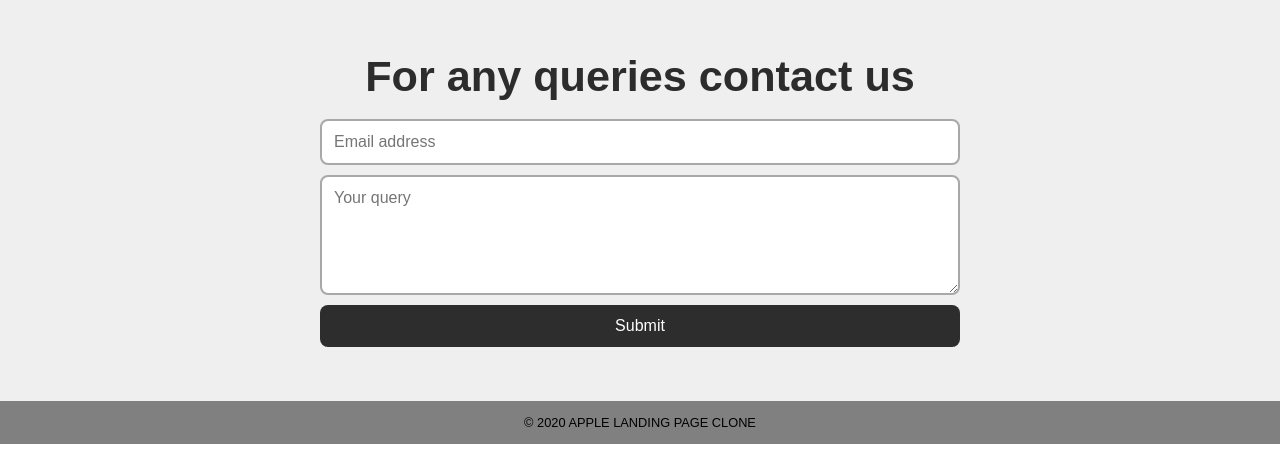
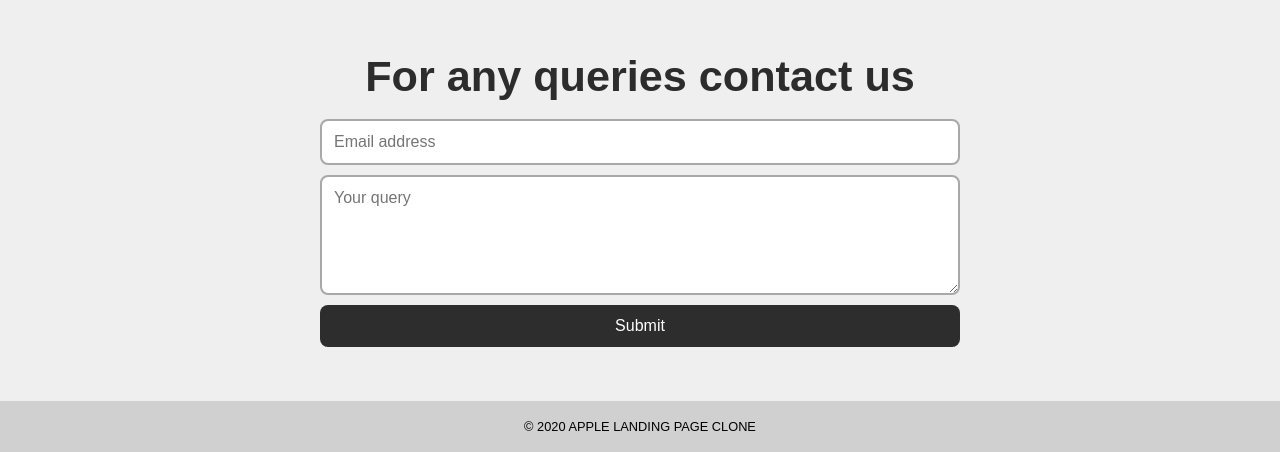
Before and after one commit to shashiirk/rwd-projects, a plain HTML site: page landing-page/index.html in a window 1280 px wide. Shown: the part 2414-2866 px from the top of the page. Drawn offline with Linux system fonts and the light colour scheme.

Commit message:
changed footer color

```diff
--- a/landing-page/style.css
+++ b/landing-page/style.css
@@ -352,11 +352,11 @@ input[type="submit"]:hover {
 }
 
 #footer {
-  background-color: #808080;
+  background-color: #d0d0d0;
 }
 
 #footer .copyright {
-  padding: 14px;
+  padding: 18px;
   text-align: center;
   font-size: 0.8rem;
 }
```
